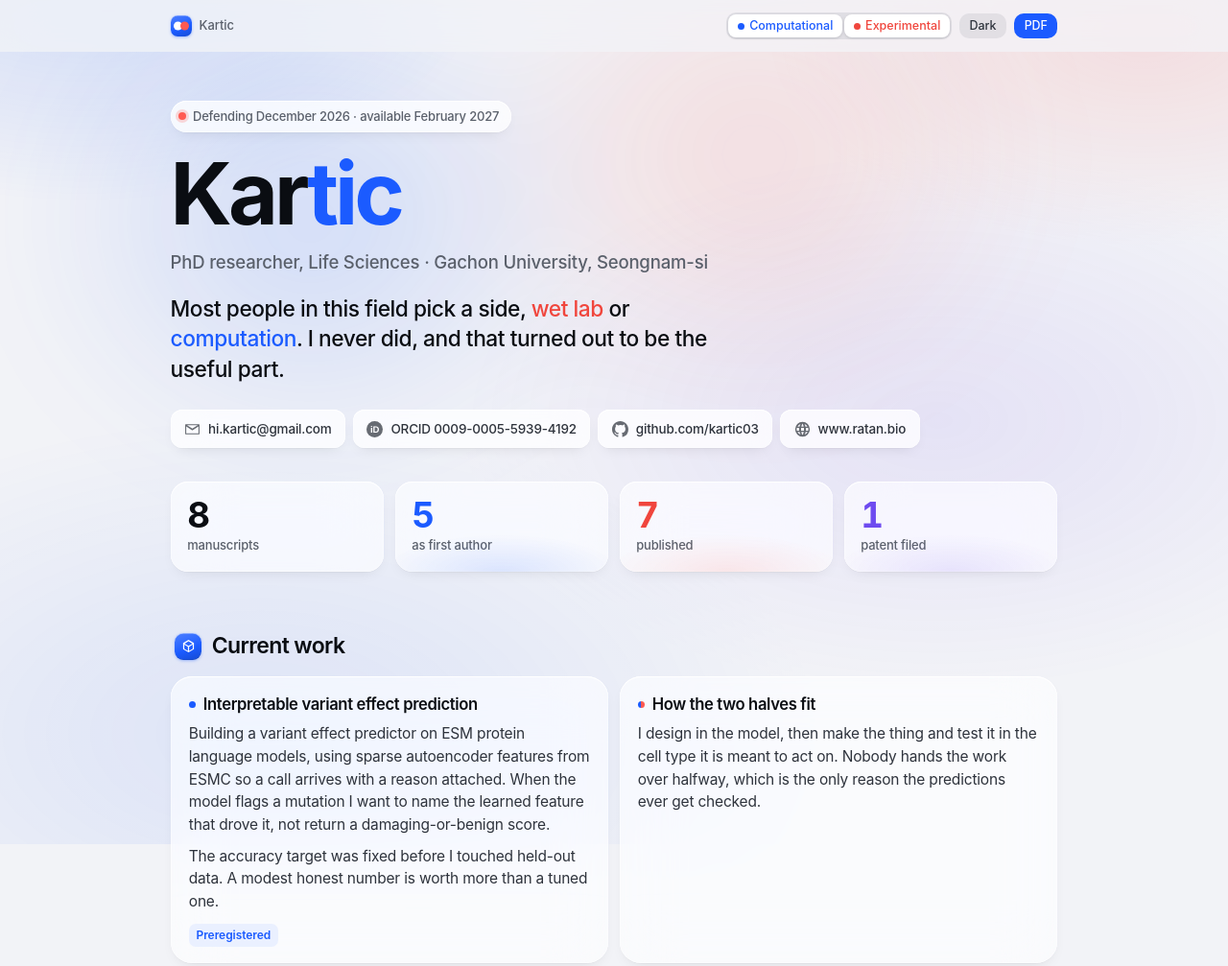
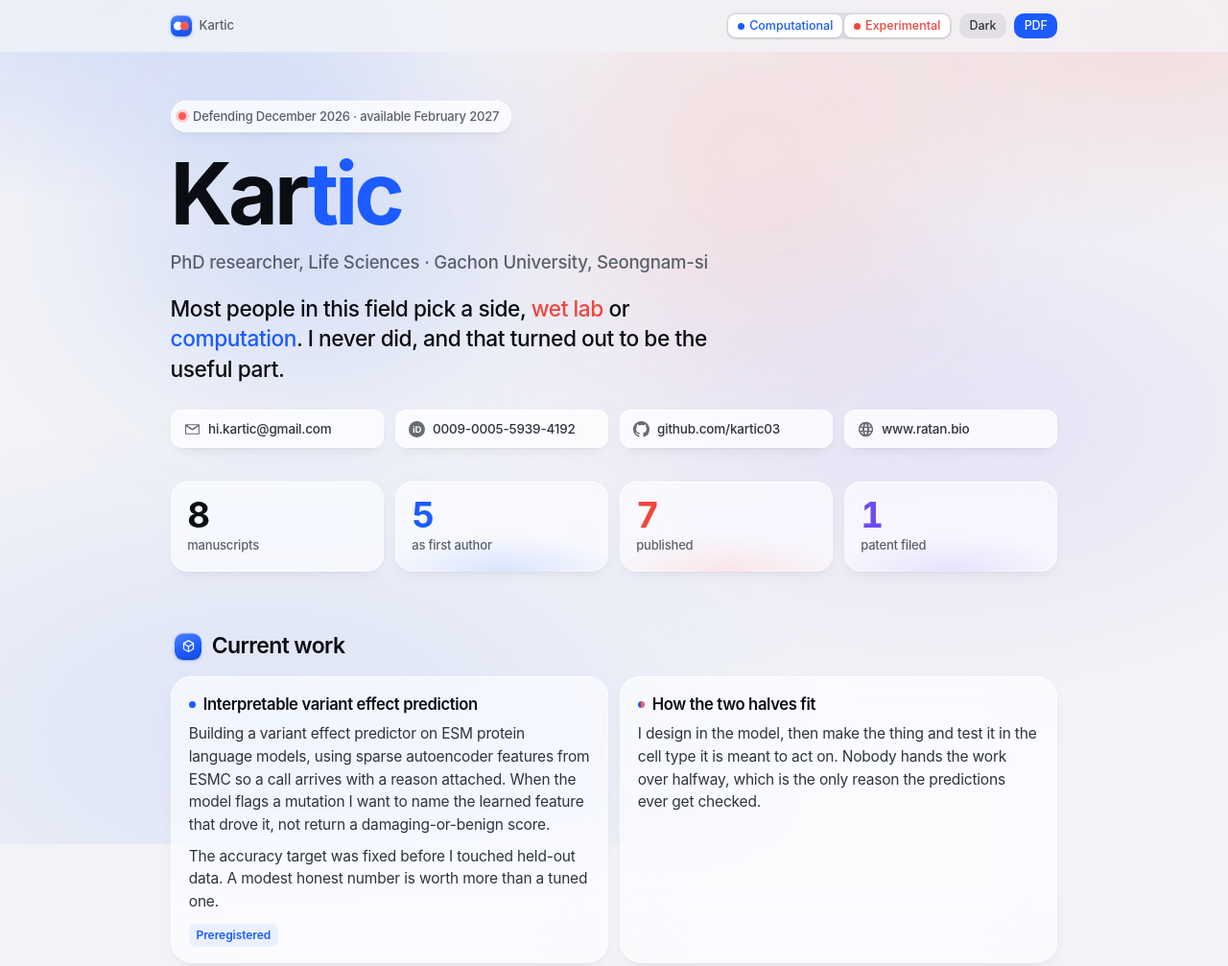
Before and after one commit to kartic03/cv, a plain HTML site: page index.html in a window 1280 px wide. Shown: the top 1007 px of the page at 96% size. Drawn offline with nearby package versions, Linux system fonts and the light colour scheme.

Commit message:
index.html updated

```diff
--- a/index.html
+++ b/index.html
@@ -208,9 +208,9 @@ a.btn{text-decoration:none}
   line-height:1.38;letter-spacing:-.02em;color:var(--ink);font-weight:500}
 .lede .hl-dry{color:var(--blue)}
 .lede .hl-wet{color:var(--coral)}
-.contact{margin-top:1.7rem;display:flex;flex-wrap:wrap;gap:.5rem}
+.contact{margin-top:1.7rem;display:grid;grid-template-columns:repeat(4,1fr);gap:.7rem}
 .contact a{
-  display:inline-flex;align-items:center;gap:.5rem;font-size:13.5px;font-weight:500;
+  display:flex;align-items:center;gap:.5rem;min-width:0;font-size:13.5px;font-weight:500;
   color:var(--label);background:var(--glass-strong);border-radius:12px;padding:.6rem .9rem;
   backdrop-filter:blur(18px) saturate(180%);-webkit-backdrop-filter:blur(18px) saturate(180%);
   box-shadow:var(--tile);touch-action:manipulation;
@@ -218,6 +218,7 @@ a.btn{text-decoration:none}
 }
 .contact a:hover{box-shadow:var(--tile-lift);transform:translateY(-1px)}
 .contact a:active{transform:scale(.98)}
+.contact a span{min-width:0;overflow:hidden;text-overflow:ellipsis;white-space:nowrap}
 .ic{width:17px;height:17px;flex:none;fill:currentColor;opacity:.72}
 .ic-in{fill:var(--card)}
 
@@ -384,7 +385,7 @@ footer{margin:3rem 0 0;padding:1.3rem .3rem 3.5rem;display:flex;justify-content:
 /* ─────────────── responsive ─────────────── */
 @media (max-width:760px){
   body{font-size:16.5px}
-  .stats{grid-template-columns:1fr 1fr}
+  .stats,.contact{grid-template-columns:1fr 1fr}
   .grid2{grid-template-columns:1fr}
   .srow,.crow{grid-template-columns:1fr;gap:.12rem}
   .hero{padding:2.2rem 0 .8rem}
@@ -497,16 +498,16 @@ footer{margin:3rem 0 0;padding:1.3rem .3rem 3.5rem;display:flex;justify-content:
     <div class="contact">
       <a href="mailto:hi.kartic@gmail.com">
         <svg class="ic" viewBox="0 0 16 16" aria-hidden="true"><path d="M1.5 3h13a.5.5 0 0 1 .5.5v9a.5.5 0 0 1-.5.5h-13a.5.5 0 0 1-.5-.5v-9a.5.5 0 0 1 .5-.5Zm.5 2.24V12h12V5.24L8.34 8.84a.75.75 0 0 1-.68 0L2 5.24ZM13.3 4H2.7L8 7.37 13.3 4Z"/></svg>
-        hi.kartic@gmail.com</a>
-      <a href="https://orcid.org/0009-0005-5939-4192">
+        <span>hi.kartic@gmail.com</span></a>
+      <a href="https://orcid.org/0009-0005-5939-4192" title="ORCID 0009-0005-5939-4192">
         <svg class="ic" viewBox="0 0 16 16" aria-hidden="true"><circle cx="8" cy="8" r="8"/><text class="ic-in" x="8" y="11.4" text-anchor="middle" font-family="Helvetica,Arial,sans-serif" font-size="9" font-weight="700">iD</text></svg>
-        ORCID 0009-0005-5939-4192</a>
+        <span>0009-0005-5939-4192</span></a>
       <a href="https://github.com/kartic03">
         <svg class="ic" viewBox="0 0 16 16" aria-hidden="true"><path d="M8 0C3.58 0 0 3.58 0 8c0 3.54 2.29 6.53 5.47 7.59.4.07.55-.17.55-.38 0-.19-.01-.82-.01-1.49-2.01.37-2.53-.49-2.69-.94-.09-.23-.48-.94-.82-1.13-.28-.15-.68-.52-.01-.53.63-.01 1.08.58 1.23.82.72 1.21 1.87.87 2.33.66.07-.52.28-.87.51-1.07-1.78-.2-3.64-.89-3.64-3.95 0-.87.31-1.59.82-2.15-.08-.2-.36-1.02.08-2.12 0 0 .67-.21 2.2.82a7.6 7.6 0 0 1 2-.27c.68 0 1.36.09 2 .27 1.53-1.04 2.2-.82 2.2-.82.44 1.1.16 1.92.08 2.12.51.56.82 1.27.82 2.15 0 3.07-1.87 3.75-3.65 3.95.29.25.54.73.54 1.48 0 1.07-.01 1.93-.01 2.2 0 .21.15.46.55.38A8.01 8.01 0 0 0 16 8c0-4.42-3.58-8-8-8Z"/></svg>
-        github.com/kartic03</a>
+        <span>github.com/kartic03</span></a>
       <a href="https://www.ratan.bio">
         <svg class="ic" viewBox="0 0 16 16" aria-hidden="true"><path d="M8 .8a7.2 7.2 0 1 0 0 14.4A7.2 7.2 0 0 0 8 .8Zm4.9 4.6h-2a11 11 0 0 0-.97-2.56A5.8 5.8 0 0 1 12.9 5.4ZM8 2.3c.5.72.9 1.75 1.16 3.1H6.84C7.1 4.05 7.5 3.02 8 2.3ZM2.4 9.4a5.8 5.8 0 0 1 0-2.8h2.3a14.6 14.6 0 0 0 0 2.8H2.4Zm.7 1.2h2a11 11 0 0 0 .97 2.56A5.8 5.8 0 0 1 3.1 10.6Zm2-5.2h-2a5.8 5.8 0 0 1 2.97-2.56A11 11 0 0 0 5.1 5.4ZM8 13.7c-.5-.72-.9-1.75-1.16-3.1h2.32C8.9 11.95 8.5 12.98 8 13.7Zm1.38-4.3H6.62a13.2 13.2 0 0 1 0-2.8h2.76a13.2 13.2 0 0 1 0 2.8Zm.72 3.76a11 11 0 0 0 .97-2.56h2a5.8 5.8 0 0 1-2.97 2.56ZM11.3 9.4a14.6 14.6 0 0 0 0-2.8h2.3a5.8 5.8 0 0 1 0 2.8h-2.3Z"/></svg>
-        www.ratan.bio</a>
+        <span>www.ratan.bio</span></a>
     </div>
 
     <div class="stats">
```
